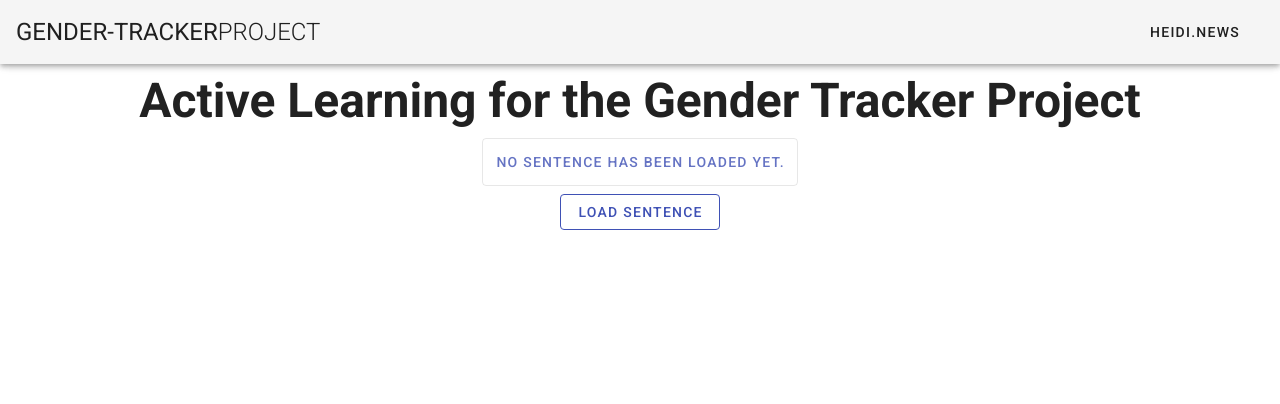
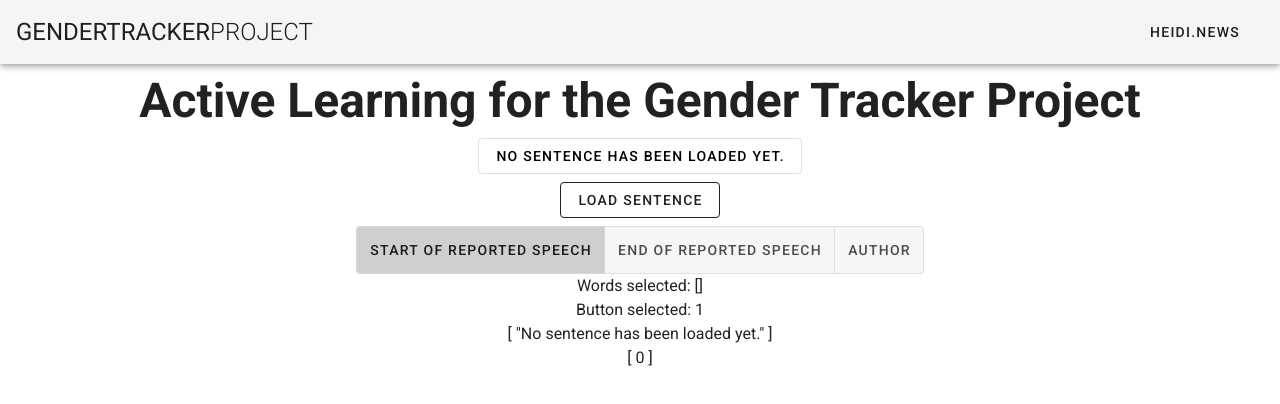
Before and after one commit to LSIR/gender-tracker, a Vue app in the folder activelearning/frontend/: page / in a window 1280 px wide. Shown: the top 404 px of the page. Built offline with nearby package versions, Linux system fonts and the light colour scheme.

Commit message:
Added button color change on frontend

```diff
--- a/activelearning/frontend/src/App.vue
+++ b/activelearning/frontend/src/App.vue
@@ -2,7 +2,7 @@
   <v-app>
     <v-app-bar app>
       <v-toolbar-title class="headline text-uppercase">
-        <span>GENDER-TRACKER</span>
+        <span>GENDERTRACKER</span>
         <span class="font-weight-light">PROJECT</span>
       </v-toolbar-title>
       <v-spacer></v-spacer>
--- a/activelearning/frontend/src/components/SentenceDisplayer.vue
+++ b/activelearning/frontend/src/components/SentenceDisplayer.vue
@@ -11,25 +11,61 @@
         </h1>
         <v-layout justify-center>
           <div>
-            <span v-for="(word, i) in sentence" :key="i">
-              <v-btn-toggle
-                v-model="toggle_exclusive"
-                multiple
-              >
+            <v-btn-toggle
+              v-model="toggle_sentence"
+              multiple
+              dense
+            >
+              <span v-for="(word, i) in sentence" :key="i">
                 <v-btn
-                  outlined color="indigo"
+                  v-on:click.native=tagWord(i)
+                  v-bind:color=colors[sentence_tags[i]]
+                  outlined
                 >
-                  {{word}}
+                  {{ word }}
                 </v-btn>
-              </v-btn-toggle>
-            </span>
+              </span>
+            </v-btn-toggle>
           </div>
         </v-layout>
         <v-layout justify-center>
           <div>
-            <v-btn class="ma-2" outlined color="indigo" v-on:click.native=loadSentence>Load Sentence</v-btn>
+            <v-btn class="ma-2" outlined v-on:click.native=loadSentence>Load Sentence</v-btn>
           </div>
         </v-layout>
+        <v-layout justify-center>
+          <div>
+            <v-btn-toggle
+              v-model="toggle_selection"
+              mandatory
+            >
+              <v-btn value=1> Start of Reported Speech </v-btn>
+              <v-btn value=2> End of Reported Speech </v-btn>
+              <v-btn value=3> Author </v-btn>
+            </v-btn-toggle>
+          </div>
+        </v-layout>
+        <v-layout justify-center>
+          <div>
+            Words selected: {{toggle_sentence}}
+          </div>
+        </v-layout>
+        <v-layout justify-center>
+          <div>
+            Button selected: {{toggle_selection}}
+          </div>
+        </v-layout>
+        <v-layout justify-center>
+          <div>
+            {{sentence}}
+          </div>
+        </v-layout>
+        <v-layout justify-center>
+          <div>
+            {{sentence_tags}}
+          </div>
+        </v-layout>
+
       </v-flex>
 
 
@@ -42,7 +78,12 @@ import $ from 'jquery'
 
 export default {
   data: () => ({
-    sentence: ['No sentence has been loaded yet.']
+    sentence: ['No sentence has been loaded yet.'],
+    // 0: no tag, 1: start, 2: end, 3: author
+    sentence_tags: [0],
+    colors: ["black", "yellow", "deep-orange", "green"],
+    toggle_selection: 1,
+    toggle_sentence: [],
   }),
   methods: {
     loadSentence: function () {
@@ -52,9 +93,19 @@ export default {
           url: 'http://localhost:8000/api/loadSentence',
           success: function (data) {
             that.sentence = data['sentence'];
+            that.sentence_tags = new Array(that.sentence.length)
+            that.sentence_tags.fill(0)
           }
       })
-    }
+    },
+    tagWord: function (index) {
+      var tagSelected = parseInt(this.toggle_selection)
+      if (this.sentence_tags[index] === tagSelected){
+        this.sentence_tags[index] = 0
+      }else{
+        this.sentence_tags[index] = tagSelected
+      }
+    },
   },
 };
 </script>
```
Also changed, not shown: activelearning/frontend/webpack-stats.json (+1 -1 lines).
